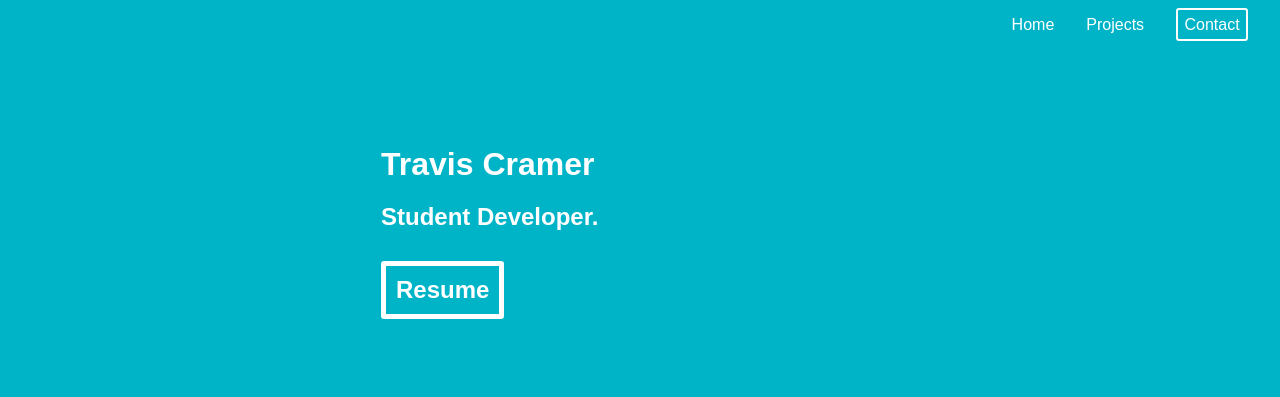
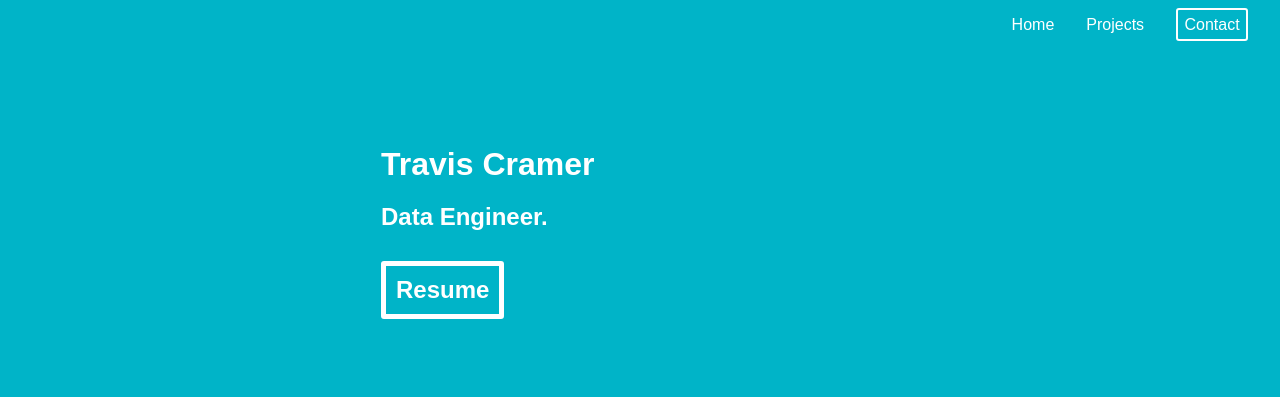
Before and after one commit to travis-cramer/travis-cramer.github.io, a Jekyll site: the page index.html, which Jekyll copies as it is, in a window 1280 px wide. Shown: the top 397 px of the page. Built offline with Jekyll 4.4.1, drawn with Linux system fonts in a browser that asks for light colours; nearby versions of some CDN libraries.

Commit message:
Changed 'Student Developer' to 'Data Engineer'

```diff
--- a/index.html
+++ b/index.html
@@ -35,7 +35,7 @@
       Travis Cramer
     </h1>
     <h2 id="mytitle">
-      Student Developer.
+      Data Engineer.
     </h2>
     <h2 id="resume"><a href="resume.pdf" target="_blank" class="bordered-link">Resume</a></h2>
   </div>
```
